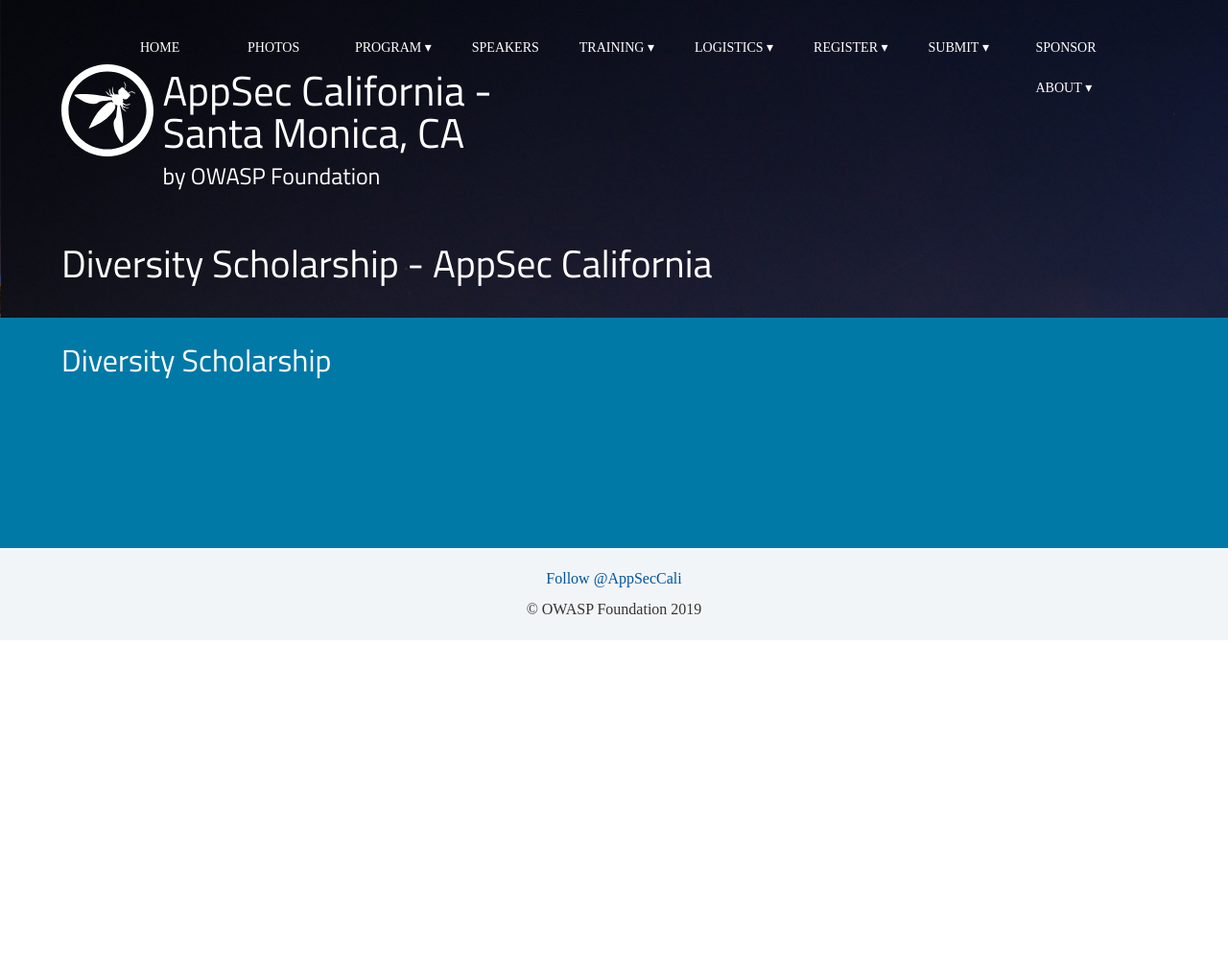
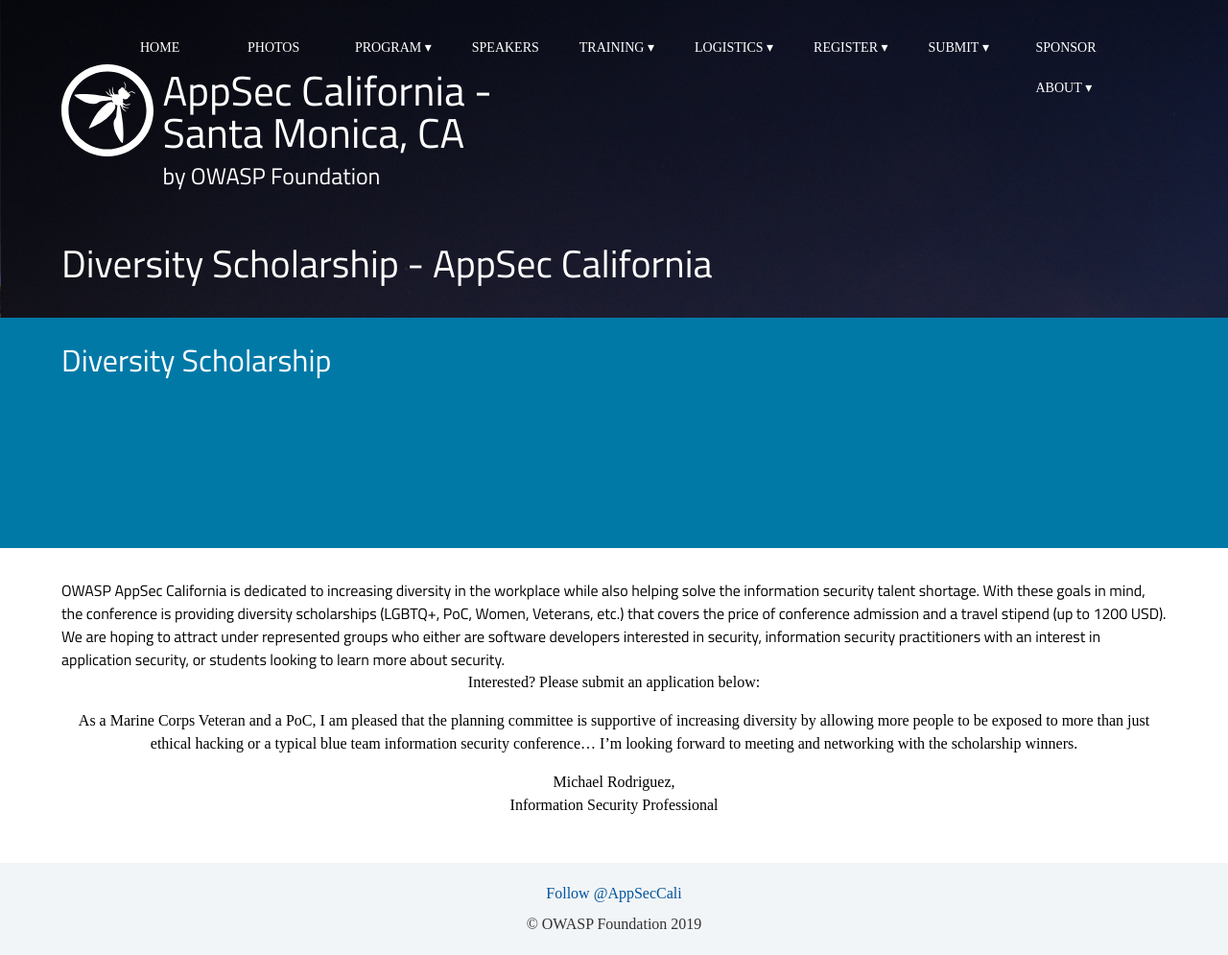
Before and after one commit to OWASP/2020-appseccalifornia, a Jekyll site: the page built from diversity/index.html, in a window 1280 px wide. Shown: the whole page at 96% size. Built offline with Jekyll 4.4.1, drawn with Linux system fonts in a browser that asks for light colours; some web fonts are replaced; comment, search, counter and statistics services are not loaded; before the commit the page ends 900 px from its top, so only the background shows below that.

Commit message:
adding scholarship text

```diff
--- a/diversity/index.html
+++ b/diversity/index.html
@@ -8,3 +8,16 @@
 <section class="inverse">
 <h2>Diversity Scholarship</h2>
 </section>
+<section>
+<h4 style="text-aling: center;">OWASP AppSec California is dedicated to increasing diversity in the workplace while also helping solve the information security talent shortage. With these goals in mind, the conference is providing diversity scholarships (LGBTQ+, PoC, Women, Veterans, etc.)  that covers the price of conference admission and a travel stipend (up to 1200 USD). We are hoping to attract under represented groups who either are software developers interested in security, information security practitioners with an interest in application security, or students looking to learn more about security.</h4>
+<p style="text-align: center;">Interested? Please submit an application below:</p>
+
+<p style="text-align: center;">
+As a Marine Corps Veteran and a PoC, I am pleased that the planning committee is supportive of increasing diversity by allowing more people to be exposed to more than just ethical hacking or a typical blue team information security conference… I’m looking forward to meeting and networking with the scholarship winners.
+</p>
+
+<p style="text-align: center;"><strong>Michael Rodriguez,</strong><br>
+<strong>Information Security Professional</strong>
+</p>
+
+</section>
```
